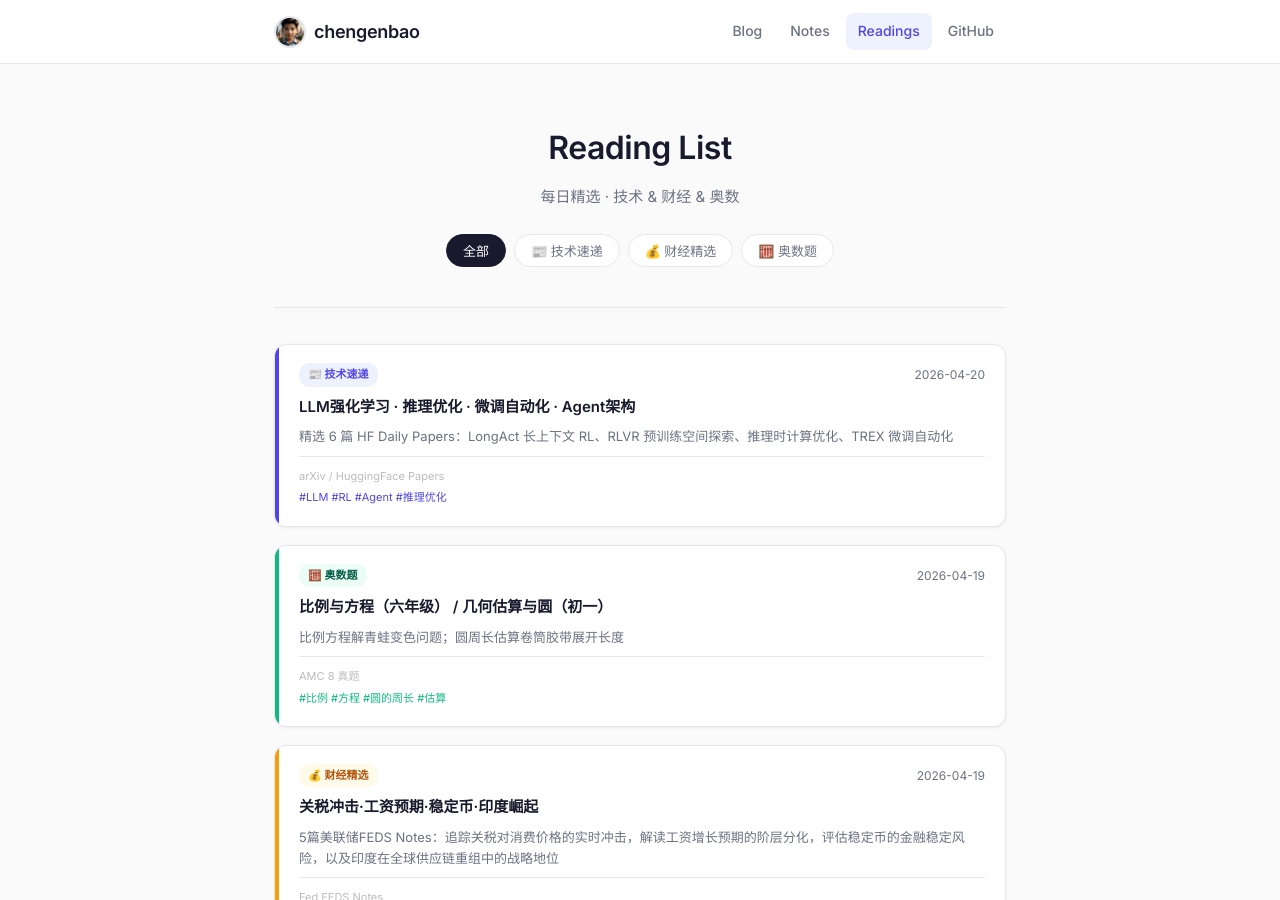
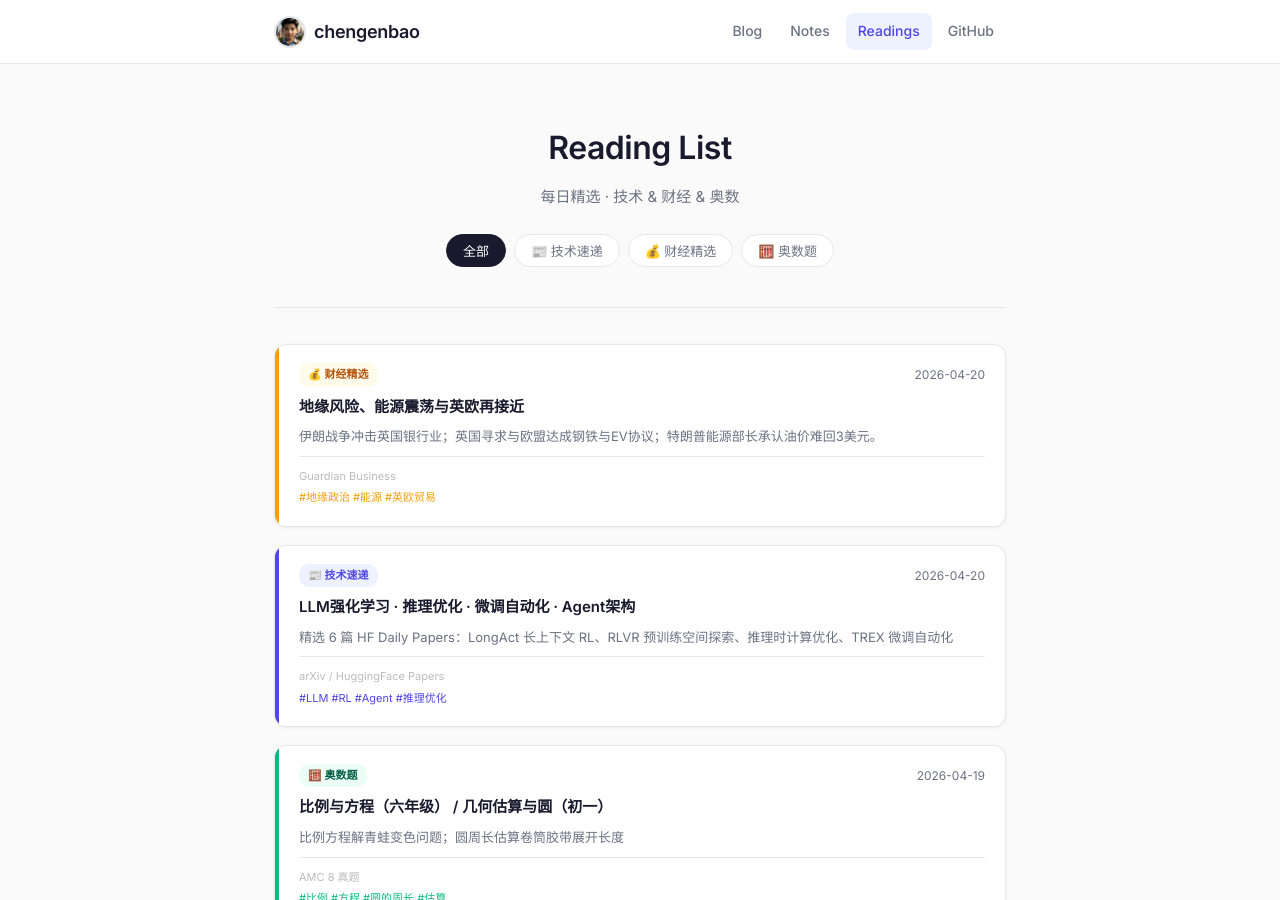
Before and after one commit to chengenbao/chengenbao.github.io, a Jekyll site: the page built from reading-list/index.md, in a window 1280 px wide and 900 px high. Built offline with Jekyll 4.4.1, drawn with Linux system fonts in a browser that asks for light colours.

Commit message:
add finance card to index 2026-04-20

```diff
--- a/reading-list/index.md
+++ b/reading-list/index.md
@@ -18,6 +18,21 @@
   </div>
 
   <div class="rl-grid">
+<a class="rl-card finance" href="/reading-list/2026-04-20-finance-daily/">
+  <div class="rl-accent"></div>
+  <div class="rl-body">
+    <div class="rl-top">
+      <span class="rl-badge finance">💰 财经精选</span>
+      <time>2026-04-20</time>
+    </div>
+    <h2>地缘风险、能源震荡与英欧再接近</h2>
+    <p>伊朗战争冲击英国银行业；英国寻求与欧盟达成钢铁与EV协议；特朗普能源部长承认油价难回3美元。</p>
+    <div class="rl-meta">
+      <span class="rl-source">Guardian Business</span>
+      <span class="rl-tags">#地缘政治 #能源 #英欧贸易</span>
+    </div>
+  </div>
+</a>
 <a class="rl-card tech" href="/reading-list/2026-04-20-tech-daily/">
   <div class="rl-accent"></div>
   <div class="rl-body">
```
